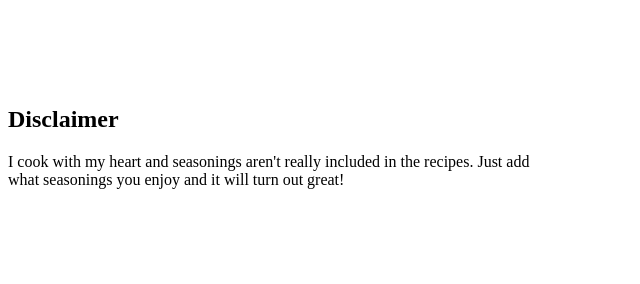
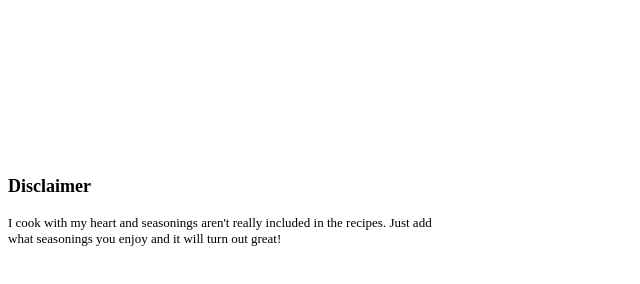
Before and after one commit to Penguino6/odin-recipes, a plain HTML site: page index.html in a window 1280 px wide. Shown: the part 136-420 px from the top of the page, without its empty margins (0-640 px from the left). Drawn offline with Linux system fonts and the light colour scheme.

Commit message:
Fix stylesheet link, Add disclaimer styling

```diff
--- a/index.html
+++ b/index.html
@@ -3,7 +3,7 @@
     <head>
         <meta charset="utf-8">
         <title>Odin's Recipes</title>
-        <link rel="stylesheet" href="style.css"
+        <link rel="stylesheet" href="style.css">
     </head>
 
     <body>
@@ -20,9 +20,13 @@
         <br>
         <br>
         <br>
+        <br>
+        <br>
+        <br>
+        <br>
 
-        <h2>Disclaimer</h2>
-        <p>
+        <p class="disclaimer title">Disclaimer</p>
+        <p class="disclaimer text">
             I cook with my heart and seasonings aren't really included in the recipes. Just add<br>
             what seasonings you enjoy and it will turn out great!
         </p>
--- a/style.css
+++ b/style.css
@@ -0,0 +1,8 @@
+.disclaimer.text {
+    font-size: small;
+}
+
+.disclaimer.title {
+    font-weight: bold;
+    font-size: large;
+}
```
